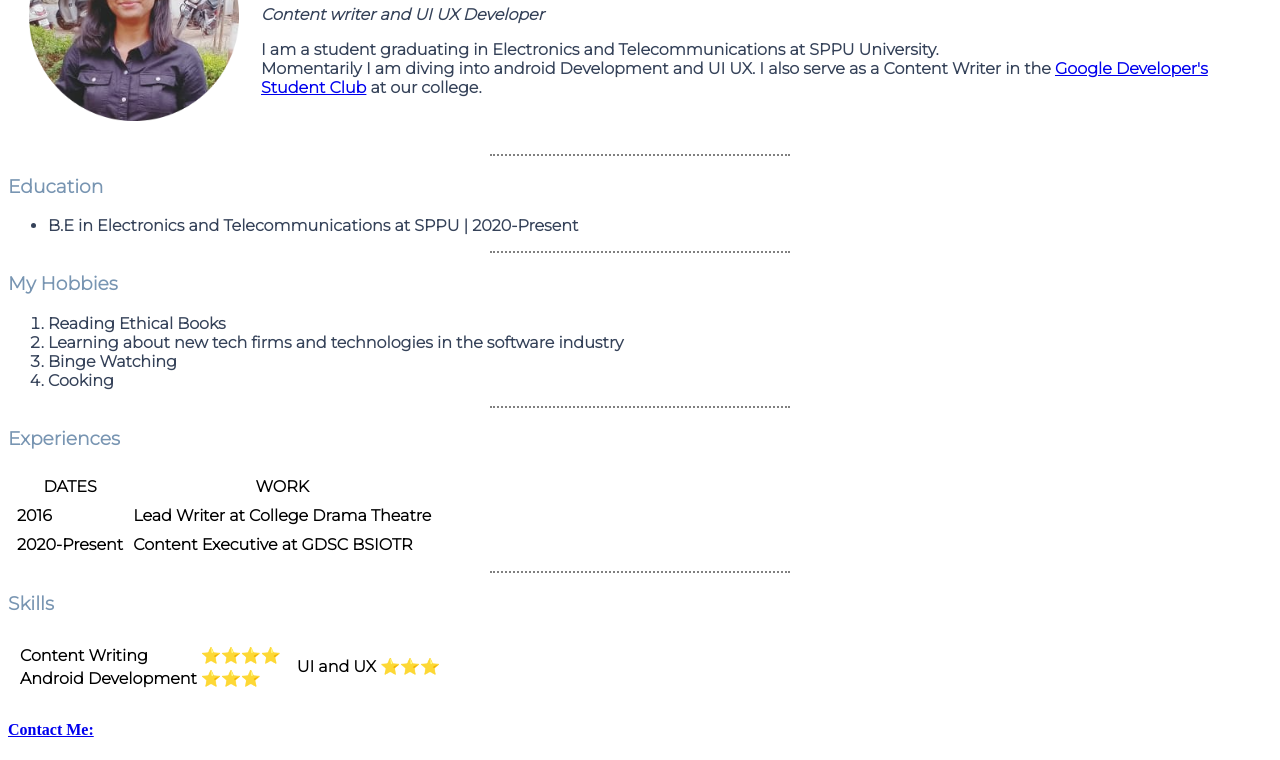
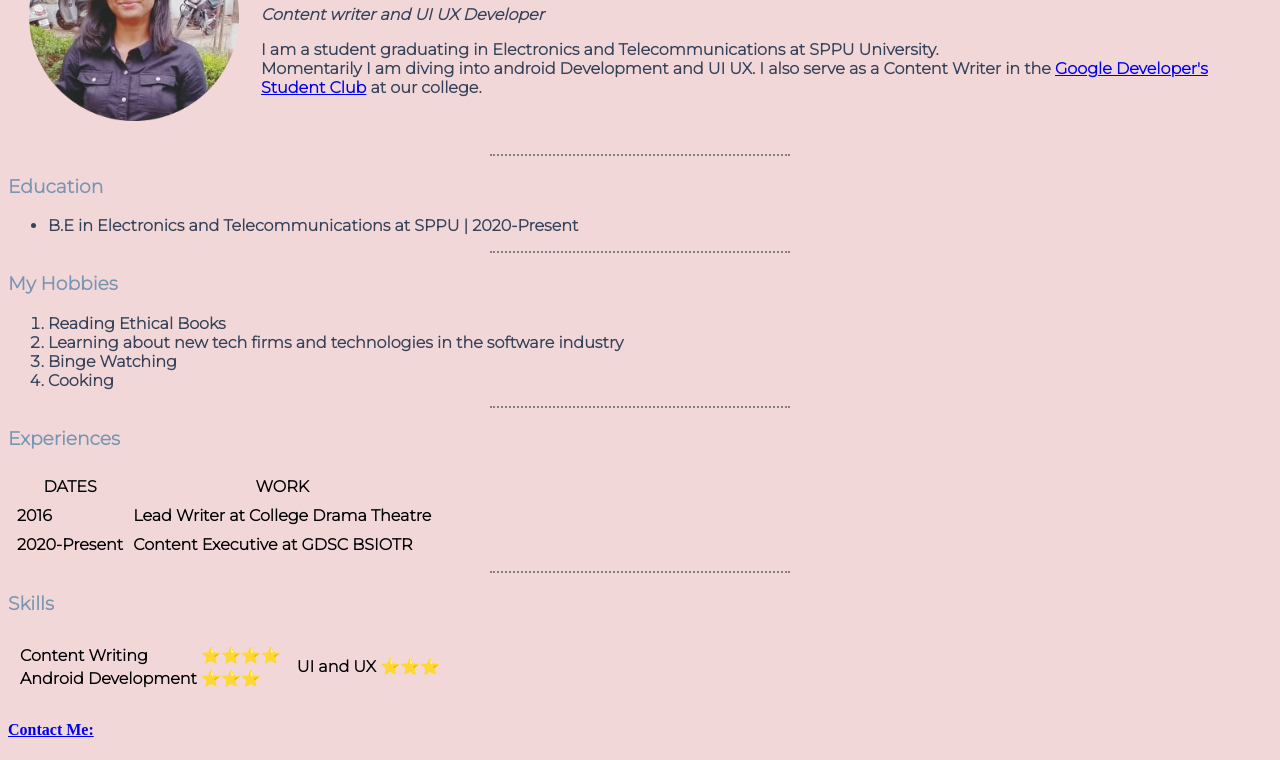
Before and after one commit to JanhaviS29/My-personal-Portfolio, a plain HTML site: page index.html in a window 1280 px wide. Shown: the part 118-878 px from the top of the page. Drawn offline with Linux system fonts and the light colour scheme.

Commit message:
Updated body background color
Added the background color in styles css

```diff
--- a/styles.css
+++ b/styles.css
@@ -2,6 +2,9 @@ img {
   height: 210px;
 }
 
+body {
+  background-color: #F2D7D9;
+}
 
 
 label {
```
